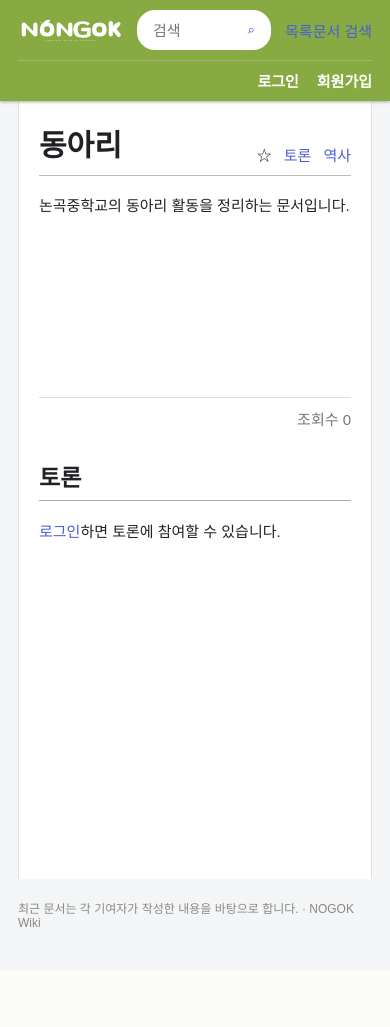
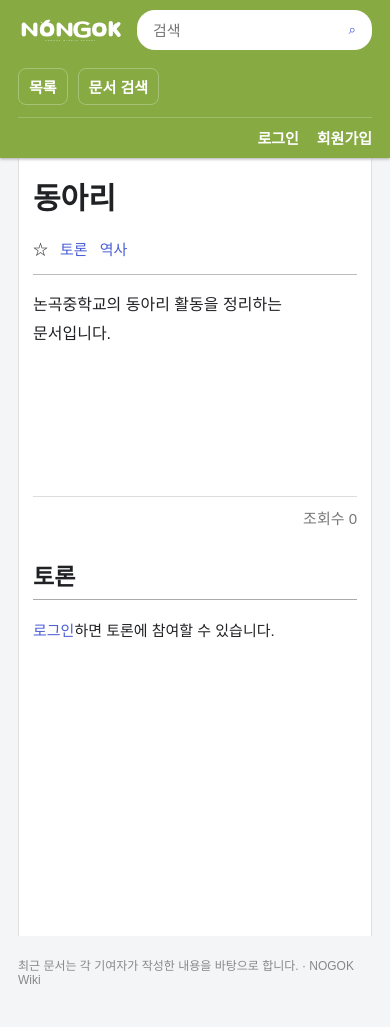
Before and after one commit to tjrtmdcks0917-crypto/nongok-wiki, a Flask app: a page that uses templates/base.html in a window 390 px wide. Before the commit the page ends 927 px from the top, so only its background shows below. Run offline with Flask 3, Linux system fonts and the light colour scheme; data comes from the database, SQL or seed files in the repository; data that the repository does not hold is empty; some libraries are stand-ins or nearby versions.

Commit message:
Improve mobile wiki readability

```diff
--- a/static/style.css
+++ b/static/style.css
@@ -24,3 +24,17 @@
   .mobile-users{display:flex;width:100%;justify-content:flex-end;gap:18px;border-top:1px solid #ffffff35;padding-top:9px}
   .mobile-users a{color:#fff;font-weight:700}
 }
+
+
+/* Mobile wiki navigation and document readability */
+.mobile-nav{display:none}
+@media(max-width:950px){
+  .mobile-nav{display:flex;width:100%;gap:10px;overflow-x:auto;padding:8px 0 2px;white-space:nowrap}
+  .mobile-nav a{color:#fff;font-weight:700;padding:7px 10px;border:1px solid #ffffff45;border-radius:8px}
+  .wiki-body{font-size:16px;line-height:1.8;overflow-wrap:anywhere;word-break:keep-all}
+  .document{width:100%;min-width:0}
+  .doc-title{align-items:flex-start;flex-direction:column}
+  .doc-tools{width:100%;overflow-x:auto;padding-bottom:5px}
+  .portal{display:block;overflow-x:auto;white-space:nowrap}
+  .content{width:100%;min-width:0;padding:16px 14px 45px}
+}
```
